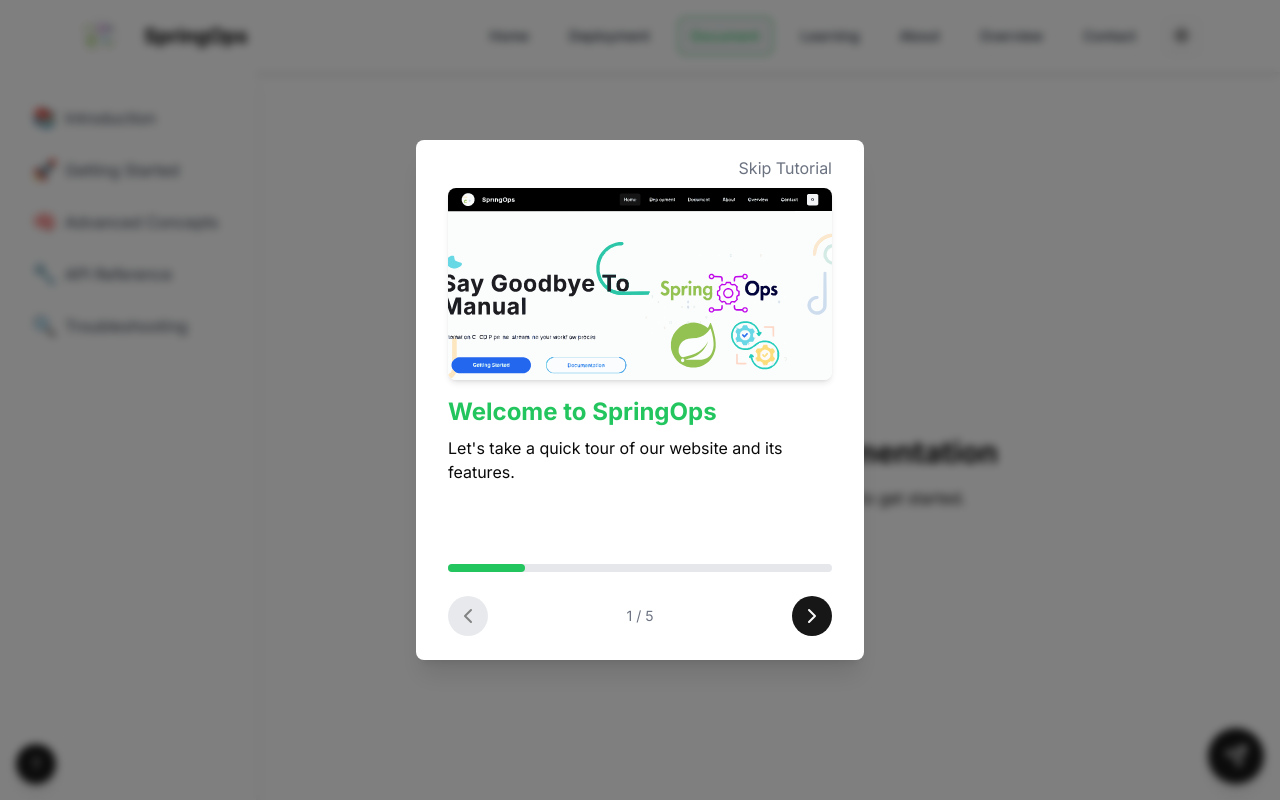
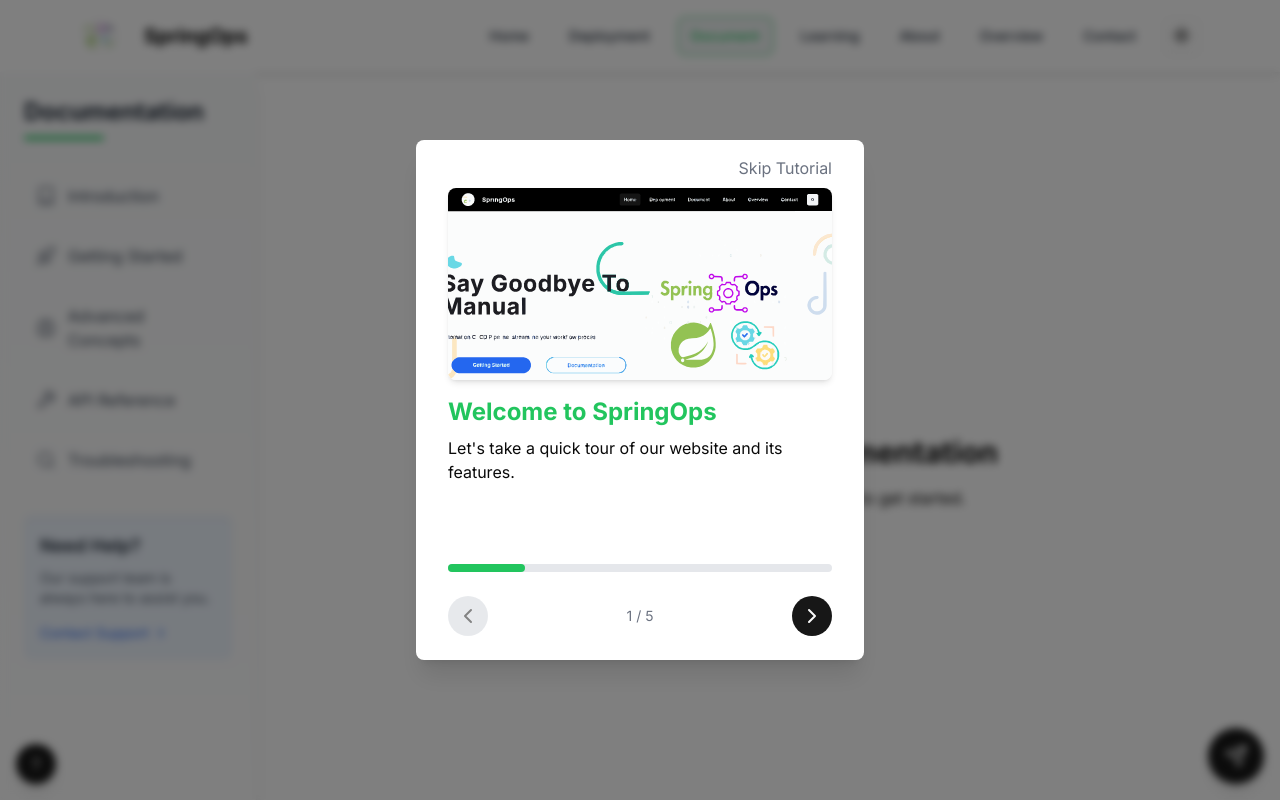
Before and after one commit to JomNum-Tech/JomNum-Tech, a Next.js app: page /document in a window 1280 px wide. Shown: the top 800 px of the page. Built offline with nearby package versions, Linux system fonts and the light colour scheme.

Commit message:
add right bar in docum

```diff
--- a/app/(root)/document/[slug]/page.tsx
+++ b/app/(root)/document/[slug]/page.tsx
@@ -1,26 +1,28 @@
 "use client"
 
-import Sidebar from '@/components/sidebar/SidebarDocument';
-import { motion } from 'framer-motion';
-import { useEffect } from 'react';
-import { useInView } from 'react-intersection-observer';
+import { useEffect, useState } from 'react'
+import { motion } from 'framer-motion'
+import { useInView } from 'react-intersection-observer'
+import Link from 'next/link'
+import Sidebar from '@/components/sidebar/SidebarDocument'
+import { ChevronRight, BookOpen, Link as LinkIcon } from 'lucide-react'
 
 interface Section {
-  title: string;
-  content: string;
+  title: string
+  content: string
   video: {
-    url: string | null;
-  };
+    url: string | null
+  }
   resources: {
-    name: string;
-    link: string;
-  }[];
+    name: string
+    link: string
+  }[]
 }
 
 interface Content {
-  title: string;
-  content: string;
-  sections: Section[];
+  title: string
+  content: string
+  sections: Section[]
 }
 
 const contentMap: Record<string, Content> = {
@@ -32,7 +34,7 @@
         title: 'I. Story of DevOps',
         content: 'The story of DevOps began in the late 2000s, as software development teams started to recognize the need for better collaboration between developers and operations teams. In 2007, Belgian IT consultant Patrick Debois noticed the growing disconnect between Dev and Ops, particularly during a large data center migration project where he was responsible for testing\tThe following year, at the 2008 Agile Conference, Andrew Shafer created a "birds of a feather" meeting to discuss "Agile Infrastructure", but no one showed up except Debois, who was looking for ways to make operations as agile as developers. This marked the beginning of the DevOps movement.',
         video: {
-          url: "https://www.youtube.com/embed/kBV8gPVZNEE?si=vQPB49wPAvehYa90", // Use embed URL
+          url: "https://www.youtube.com/embed/kBV8gPVZNEE?si=vQPB49wPAvehYa90",
         },
         resources: [
           { name: 'SpringOps Overview', link: 'https://www.example.com/overview' },
@@ -41,46 +43,25 @@
       },
       {
         title: 'II. What and Why DevOps?',
-        content: 'The story of DevOps began in the late 2000s, as software development teams started to recognize the need for better collaboration between developers and operations teams. In 2007, Belgian IT consultant Patrick Debois noticed the growing disconnect between Dev and Ops, particularly during a large data center migration project where he was responsible for testing.',
+        content: 'DevOps is a set of practices that combines software development (Dev) and IT operations (Ops). It aims to shorten the systems development life cycle and provide continuous delivery with high software quality. DevOps is complementary with Agile software development; several DevOps aspects came from Agile methodology.',
         video: {
-          url: "https://www.youtube.com/embed/kBV8gPVZNEE?si=vQPB49wPAvehYa90", // Use embed URL
+          url: "https://www.youtube.com/embed/kBV8gPVZNEE?si=vQPB49wPAvehYa90",
         },
         resources: [
-          { name: 'SpringOps Overview', link: 'https://www.example.com/overview' },
-          { name: 'Getting Started Guide', link: 'https://www.example.com/getting-started' },
+          { name: 'DevOps Handbook', link: 'https://www.example.com/devops-handbook' },
+          { name: 'Continuous Integration', link: 'https://www.example.com/ci' },
         ]
       },
     ]
   },
-  'getting-started': {
-    title: 'Getting Started',
-    content: 'Here\'s how to get started with our product...',
-    sections: [
-      {
-        title: 'Installation',
-        content: 'To install our product, follow these steps...',
-        video: { url: null }, // No video for this section
-        resources: [
-          { name: 'Installation Guide', link: 'https://www.example.com/installation-guide' },
-          { name: 'Configuration Tips', link: 'https://www.example.com/configuration-tips' }
-        ]
-      },
-      {
-        title: 'Configuration',
-        content: 'After installation, you need to configure...',
-        video: { url: null }, // No video for this section
-        resources: []
-      },
-    ]
-  },
-  // Additional sections...
-};
+  // ... other content entries
+}
 
 function Section({ title, content, video, resources }: Section) {
   const [ref, inView] = useInView({
     triggerOnce: true,
     threshold: 0.1,
-  });
+  })
 
   return (
     <motion.section
@@ -88,14 +69,14 @@
       initial={{ opacity: 0, y: 50 }}
       animate={inView ? { opacity: 1, y: 0 } : { opacity: 0, y: 50 }}
       transition={{ duration: 0.5 }}
-      className="mb-8"
+      className="mb-12 scroll-mt-16"
+      id={title.toLowerCase().replace(/\s+/g, '-')}
     >
-      <h2 className="text-2xl font-semibold mb-4">{title}</h2>
-      <p className="text-gray-700 mb-4 dark:text-gray-100 indent-8">{content}</p>
+      <h2 className="text-2xl font-semibold mb-4 text-gray-800 dark:text-gray-200">{title}</h2>
+      <p className="text-gray-700 mb-6 dark:text-gray-300 leading-relaxed">{content}</p>
 
-      {/* Render Video if available */}
       {video.url && (
-        <div className="mb-4">
+        <div className="mb-6">
           <iframe
             width="100%"
             height="315"
@@ -103,19 +84,27 @@
             title={title}
             frameBorder="0"
             allowFullScreen
-            className="rounded-xl"
+            className="rounded-xl shadow-lg"
           />
         </div>
       )}
 
-      {/* Render Resources if available */}
       {resources.length > 0 && (
-        <div>
-          <h3 className="text-lg font-medium">Resources:</h3>
-          <ul className="list-disc list-inside">
+        <div className="bg-gray-50 dark:bg-gray-800 p-4 rounded-lg shadow-inner">
+          <h3 className="text-lg font-medium mb-2 text-gray-800 dark:text-gray-200 flex items-center">
+            <BookOpen className="mr-2" size={20} />
+            Resources
+          </h3>
+          <ul className="space-y-2">
             {resources.map((resource) => (
               <li key={resource.name}>
-                <a href={resource.link} target="_blank" rel="noopener noreferrer" className="text-blue-600 hover:text-blue-800">
+                <a
+                  href={resource.link}
+                  target="_blank"
+                  rel="noopener noreferrer"
+                  className="text-blue-600 hover:text-blue-800 dark:text-blue-400 dark:hover:text-blue-300 flex items-center"
+                >
+                  <LinkIcon className="mr-2" size={16} />
                   {resource.name}
                 </a>
               </li>
@@ -124,36 +113,70 @@
         </div>
       )}
     </motion.section>
+  )
+}
+
+function RightSidebar({ sections, activeSection }: { sections: Section[], activeSection: string }) {
+  return (
+    <nav className="hidden xl:block w-64 p-6 bg-gray-50 dark:bg-gray-800 overflow-auto sticky top-0 h-screen">
+      <h3 className="text-lg font-semibold mb-4 text-gray-800 dark:text-gray-200">On This Page</h3>
+      <ul className="space-y-2">
+        {sections.map((section, index) => (
+          <li key={index}>
+            <Link
+              href={`#${section.title.toLowerCase().replace(/\s+/g, '-')}`}
+              className={`flex items-center text-gray-600 hover:text-gray-900 dark:text-gray-400 dark:hover:text-gray-200 ${
+                activeSection === section.title.toLowerCase().replace(/\s+/g, '-') ? 'font-bold text-blue-600 dark:text-blue-400' : ''
+              }`}
+            >
+              <ChevronRight className="mr-2" size={16} />
+              {section.title}
+            </Link>
+          </li>
+        ))}
+      </ul>
+    </nav>
   );
 }
 
-interface DocumentPageProps {
-  params: {
-    slug?: string; // Make slug optional for safety
-  };
-}
-
-export default function DocumentPage({ params }: DocumentPageProps) {
-  const slug = params.slug || ""; // Default to an empty string if slug is undefined
+export default function DocumentPage({ params }: { params: { slug?: string } }) {
+  const [activeSection, setActiveSection] = useState("");
+  const slug = params.slug || "";
   const content = slug ? contentMap[slug] : undefined;
 
   useEffect(() => {
-    window.scrollTo(0, 0);
-  }, [slug]);
+    const handleScroll = () => {
+      const sections = document.querySelectorAll('section');
+      let currentActiveSection = "";
+
+      sections.forEach((section) => {
+        const sectionTop = section.offsetTop;
+        const sectionHeight = section.clientHeight;
+        if (window.scrollY >= sectionTop - 100 && window.scrollY < sectionTop + sectionHeight - 100) {
+          currentActiveSection = section.id;
+        }
+      });
+
+      setActiveSection(currentActiveSection);
+    };
+
+    window.addEventListener('scroll', handleScroll);
+    return () => window.removeEventListener('scroll', handleScroll);
+  }, []);
 
   if (!content) {
-    return <div>Page not found</div>;
+    return <div className="flex items-center justify-center h-screen text-2xl text-gray-600 dark:text-gray-400">Page not found</div>;
   }
 
   return (
-    <main className="flex">
+    <div className="flex bg-white dark:bg-gray-900 min-h-screen">
       <Sidebar />
-      <article className="max-w-3xl mx-auto py-6 flex-1 ml-8">
+      <main className="flex-1 max-w-4xl mx-auto px-4 py-8">
         <motion.h1
           initial={{ opacity: 0, y: -50 }}
           animate={{ opacity: 1, y: 0 }}
           transition={{ duration: 0.5 }}
-          className="text-4xl font-bold mb-6"
+          className="text-4xl font-bold mb-6 text-gray-900 dark:text-gray-100"
         >
           {content.title}
         </motion.h1>
@@ -161,14 +184,15 @@
           initial={{ opacity: 0 }}
           animate={{ opacity: 1 }}
           transition={{ duration: 0.5, delay: 0.2 }}
-          className="text-xl text-gray-600 mb-8"
+          className="text-xl text-gray-600 dark:text-gray-400 mb-8"
         >
           {content.content}
         </motion.p>
         {content.sections.map((section, index) => (
-          <Section key={index} title={section.title} content={section.content} video={section.video} resources={section.resources} />
+          <Section key={index} {...section} />
         ))}
-      </article>
-    </main>
-  )
+      </main>
+      <RightSidebar sections={content.sections} activeSection={activeSection} /> {/* Pass activeSection here */}
+    </div>
+  );
 }
--- a/components/sidebar/SidebarDocument.tsx
+++ b/components/sidebar/SidebarDocument.tsx
@@ -3,49 +3,66 @@
 import Link from 'next/link'
 import { usePathname } from 'next/navigation'
 import { motion } from 'framer-motion'
+import { Book, Rocket, Brain, Wrench, Search, ChevronRight } from 'lucide-react'
 
 const tableOfContents = [
-  { title: 'Introduction', slug: 'introduction', icon: '📚' },
-  { title: 'Getting Started', slug: 'getting-started', icon: '🚀' },
-  { title: 'Advanced Concepts', slug: 'advanced-concepts', icon: '🧠' },
-  { title: 'API Reference', slug: 'api-reference', icon: '🔧' },
-  { title: 'Troubleshooting', slug: 'troubleshooting', icon: '🔍' },
+  { title: 'Introduction', slug: 'introduction', icon: Book },
+  { title: 'Getting Started', slug: 'getting-started', icon: Rocket },
+  { title: 'Advanced Concepts', slug: 'advanced-concepts', icon: Brain },
+  { title: 'API Reference', slug: 'api-reference', icon: Wrench },
+  { title: 'Troubleshooting', slug: 'troubleshooting', icon: Search },
 ]
 
-export default function SidebarDocument() {
+export default function EnhancedSidebar() {
   const pathname = usePathname()
 
   return (
-    <aside className="w-64 dark:bg-gray-800 bg-white shadow-lg p-6 overflow-auto sticky top-0 h-screen">
+    <aside className="w-64 bg-gradient-to-b from-gray-50 to-white dark:from-gray-900 dark:to-gray-800 shadow-lg p-6 overflow-auto sticky top-0 h-screen">
+      <div className="mb-8">
+        <h2 className="text-2xl font-bold text-gray-800 dark:text-white mb-2">Documentation</h2>
+        <div className="h-1 w-20 bg-green-500 rounded"></div>
+      </div>
       <nav>
-        <ul className="space-y-2">
-          {tableOfContents.map((item) => (
+        <ul className="space-y-3">
+          {tableOfContents.map((item) => {
+            const Icon = item.icon
+            const isActive = pathname === `/document/${item.slug}`
+            return (
               <motion.li
                 key={item.slug}
-              whileHover={{ scale: 1.05 }}
+                whileHover={{ x: 5 }}
                 whileTap={{ scale: 0.95 }}
               >
                 <Link
                   href={`/document/${item.slug}`}
-                className={`flex items-center p-2 rounded-lg transition-colors duration-200 ${
-                  pathname === `/documents/${item.slug}`
-                    ? 'bg-blue-100 text-blue-700 dark:bg-blue-700 dark:text-white'
+                  className={`flex items-center p-3 rounded-lg transition-all duration-200 ${
+                    isActive
+                      ? 'bg-blue-100 text-green-500 dark:bg-gray-700 dark:text-green-500 shadow-md'
                       : 'text-gray-700 hover:bg-gray-100 dark:text-gray-300 dark:hover:bg-gray-700'
                   }`}
                 >
-                <span className="mr-2 text-xl">{item.icon}</span>
-                <span>{item.title}</span>
+                  <Icon className={`mr-3 h-5 w-5 ${isActive ? 'text-green-500' : 'text-gray-500 dark:text-gray-400'}`} />
+                  <span className="flex-grow">{item.title}</span>
+                  {isActive && <ChevronRight className="h-5 w-5 text-green-500" />}
                 </Link>
               </motion.li>
-          ))}
+            )
+          })}
         </ul>
       </nav>
-      {/* <div className="mt-4 p-2 bg-gray-50 dark:bg-gray-900 rounded-lg">
-        <h3 className="text-lg font-semibold text-gray-800 dark:text-gray-200">Sub Content</h3>
-        <p className="text-gray-600 dark:text-gray-400">
-          Here you can add any additional information or links related to the selected document.
+      <div className="mt-8 p-4 bg-blue-50 dark:bg-gray-700 rounded-lg shadow-inner">
+        <h3 className="text-lg font-semibold text-gray-800 dark:text-gray-200 mb-2">Need Help?</h3>
+        <p className="text-sm text-gray-600 dark:text-gray-400 mb-3">
+          Our support team is always here to assist you.
         </p>
-      </div> */}
+        <a
+          href="#"
+          className="inline-flex items-center text-sm text-blue-600 dark:text-blue-400 hover:underline"
+        >
+          Contact Support
+          <ChevronRight className="ml-1 h-4 w-4" />
+        </a>
+      </div>
     </aside>
   )
 }
```
Lines whose indentation alone changed are shown as unchanged.
